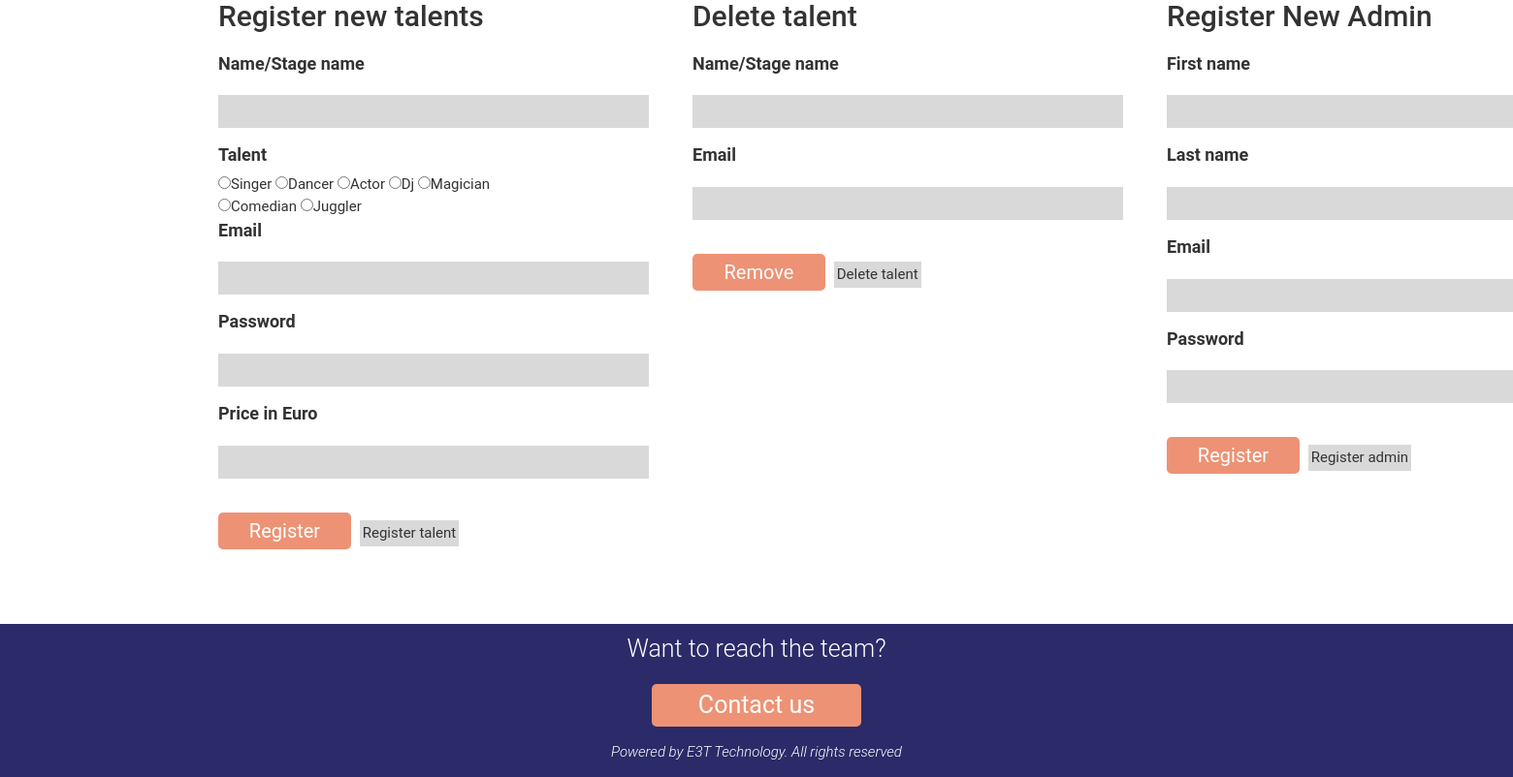
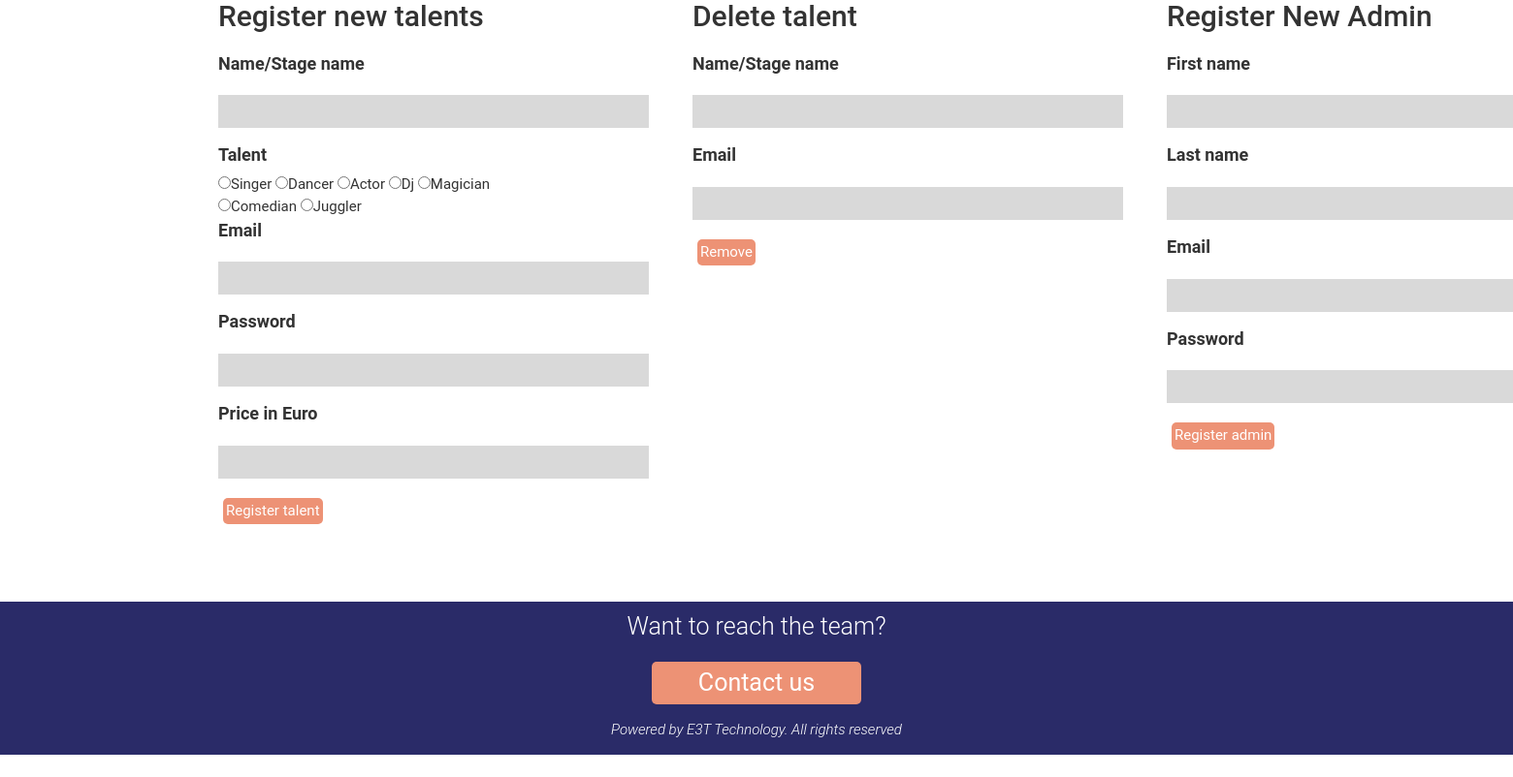
Before and after one commit to BohdanZakusylo/E3T, a PHP site: page /admin-dashboard.php in a window 1560 px wide; the page is wider, and only the part inside the window is pictured. Shown: the part 632-1434 px from the top of that part at 97% size. After the commit the page ends 1411 px from the top of that part, so only its background shows below. Run offline with PHP 8.4, Linux system fonts and the light colour scheme.

Commit message:
Finished the php for register and delete talent

```diff
--- a/app/public/admin-dashboard.php
+++ b/app/public/admin-dashboard.php
@@ -37,6 +37,7 @@ include "components/header.php";
     <meta http-equiv="X-UA-Compatible" content="IE=edge">
     <meta name="viewport" content="width=device-width, initial-scale=1.0">
     <title>Admin Dashboard</title>
+<!--    <link type="text/css" rel="stylesheet" href="css/admin-dashboard.css">-->
 </head>
 <body>
         <div class="header">
@@ -117,11 +118,14 @@ include "components/header.php";
                                     $stmt_1->bindParam("pass_hash", $pass_hash);
                                     $stmt_1->bindParam("price", $price);
                                     $stmt_1->execute();
-                                    echo "Talent registered successfully";
+                                    echo "<p class='success'>Talent registered successfully</p>";
                                 }
                                 catch (Exception $exc){
                                     echo $exc->getMessage();
                                 }
+                            }
+                            else {
+                                echo "<p class='error'>Talent could not be registered</p>";
                             }
                         }
                     }
@@ -145,7 +149,6 @@ include "components/header.php";
                     <input class="input_text" type="password" name="password" id="password"><br>
                     <label for="price">Price in Euro</label><br>
                     <input class="input_text" type="number" name="price" id="price"><br>
-                    <button>Register</button>
                     <input type="submit" name="submit" value="Register talent">
                 </form>
             </div>
@@ -154,10 +157,14 @@ include "components/header.php";
                 <h2>Delete talent</h2>
                 <?php
                 if ($_SERVER['REQUEST_METHOD'] == 'POST'){
-                    if ($_POST["submit"] == "Delete talent"){
+                    if ($_POST["submit"] == "Remove"){
                         $err_count = 0;
-                        $name_delete = filter_input(INPUT_POST, "name", FILTER_SANITIZE_SPECIAL_CHARS);
-                        $email_delete = filter_input(INPUT_POST, "email", FILTER_VALIDATE_EMAIL);
+                        if (!$name_delete = filter_input(INPUT_POST, "name", FILTER_SANITIZE_SPECIAL_CHARS)){
+                            echo "<p class='error'>Enter the name of talent to delete</p>";
+                        }
+                        if (!$email_delete = filter_input(INPUT_POST, "email", FILTER_VALIDATE_EMAIL)){
+                            echo "<p class='error'>Enter the email address of talent to delete</p>";
+                        }
 
                         $query_2 = "SELECT `id` FROM talents where `email` = :email_delete";
                         $stmt_2 = $dbHandler->prepare($query_2);
@@ -165,17 +172,20 @@ include "components/header.php";
                         $stmt_2->execute();
                         $result = $stmt_2->fetchAll(PDO::FETCH_ASSOC);
                         foreach ($result as $results){
-                            if ($_POST["submit"] = "Delete talent" == TRUE){
+                            if ($_POST["submit"] = "Remove" == TRUE){
                                 try {
                                     $query_3 = "DELETE FROM talents where email = :email_delete";
                                     $stmt_3 = $dbHandler->prepare($query_3);
                                     $stmt_3->bindParam("email_delete", $email_delete);
                                     $stmt_3->execute();
-                                    echo "Deleted";
+                                    echo "<p class='success'>Talent deleted</p>";
                                 }
                                 catch (Exception $exce){
                                     echo "<p class='error'>Could not delete talent account</p>";
                                 }
+                            }
+                            else{
+                                echo "<p class='error'>Talent not found</p>";
                             }
                         }
                     }
@@ -186,8 +196,7 @@ include "components/header.php";
                     <input class="input_text" type="text" name="name" id="stage_name"><br>
                     <label for="email_delete">Email</label><br>
                     <input class="input_text" type="email" name="email" id="email_delete"><br>
-                    <button>Remove</button>
-                    <input type="submit" name="submit" value="Delete talent">
+                    <input type="submit" name="submit" value="Remove">
                 </form>
             </div>
 
@@ -246,13 +255,15 @@ include "components/header.php";
                                 $stmt -> bindParam("email",$email);
                                 $stmt -> bindParam("passHash",$passHash);
                                 $stmt -> execute();
-                                echo "<p>Admin registered successfully!<p>";
+                                echo "<p class='success'>Admin registered successfully!<p>";
                             }
                             catch(Exception $ex){
                                 echo "<p class='error'>The following error occured: $ex</p>";
                             }
                         }
-
+                        else{
+                            echo "<p class='error'>There was a problem when registering the admin</p>";
+                        }
                     }
                 }
                 ?>
@@ -265,7 +276,6 @@ include "components/header.php";
                     <input class="input_text" type="email" name="email" id="email_register"><br>
                     <label for="password_register">Password</label><br>
                     <input class="input_text" type="password" name="password" id="email_register"><br>
-                    <button>Register</button>
                     <input type="submit" name="submit" value="Register admin">
                 </form>
             </div>
--- a/app/public/css/admin-dashboard.css
+++ b/app/public/css/admin-dashboard.css
@@ -112,8 +112,18 @@ input{
     font-size: 20px;
     margin-top: 20px;
 }
+input[type=submit]{
+    background-color: #ED9275;
+    border-radius: 5px;
+    color: white;
+}
 .error{
     color: red;
     font-size: 20px;
     font-family: Roboto;
 }
+.success{
+    color: green;
+    font-size: 20px;
+    font-family: Roboto;
+}
```
